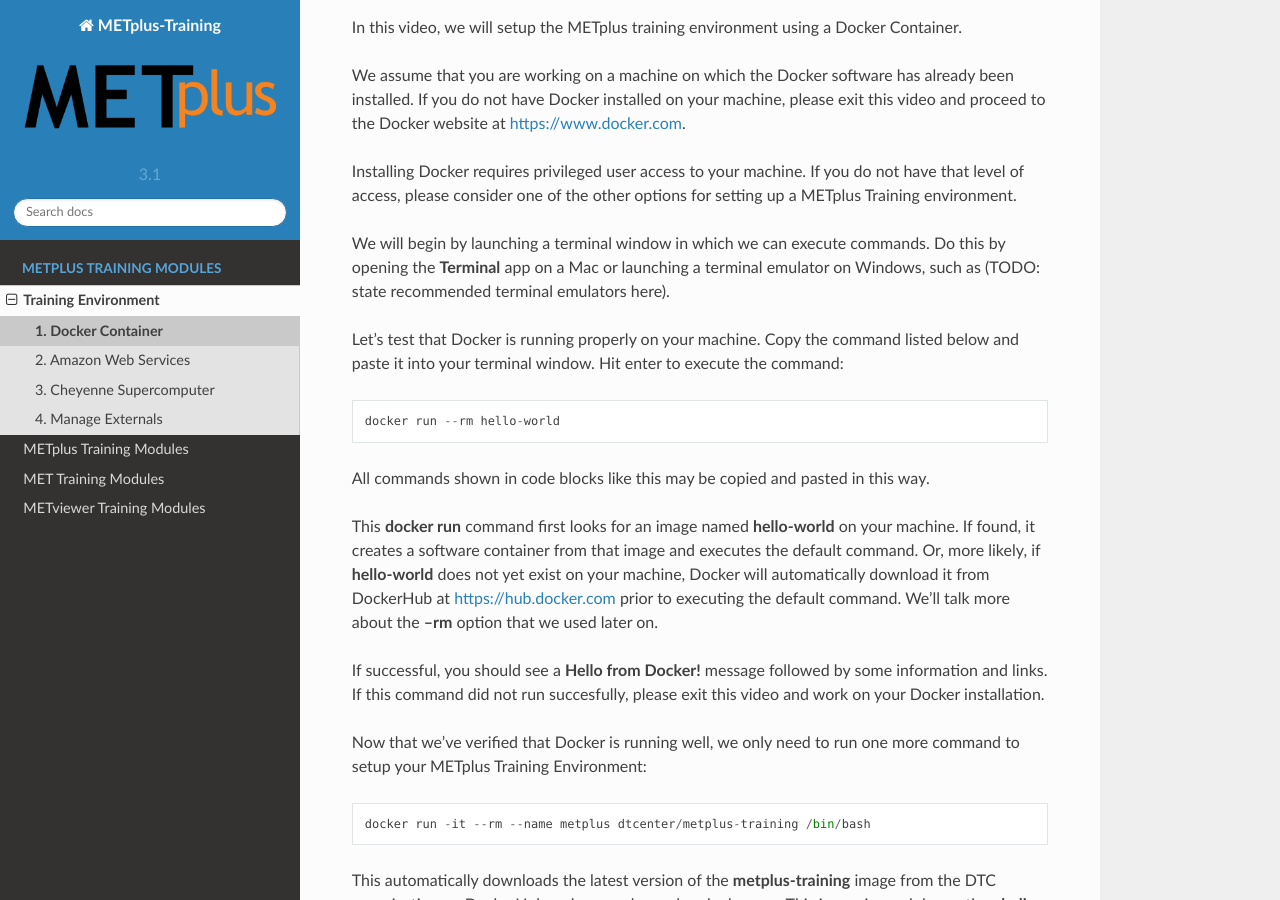
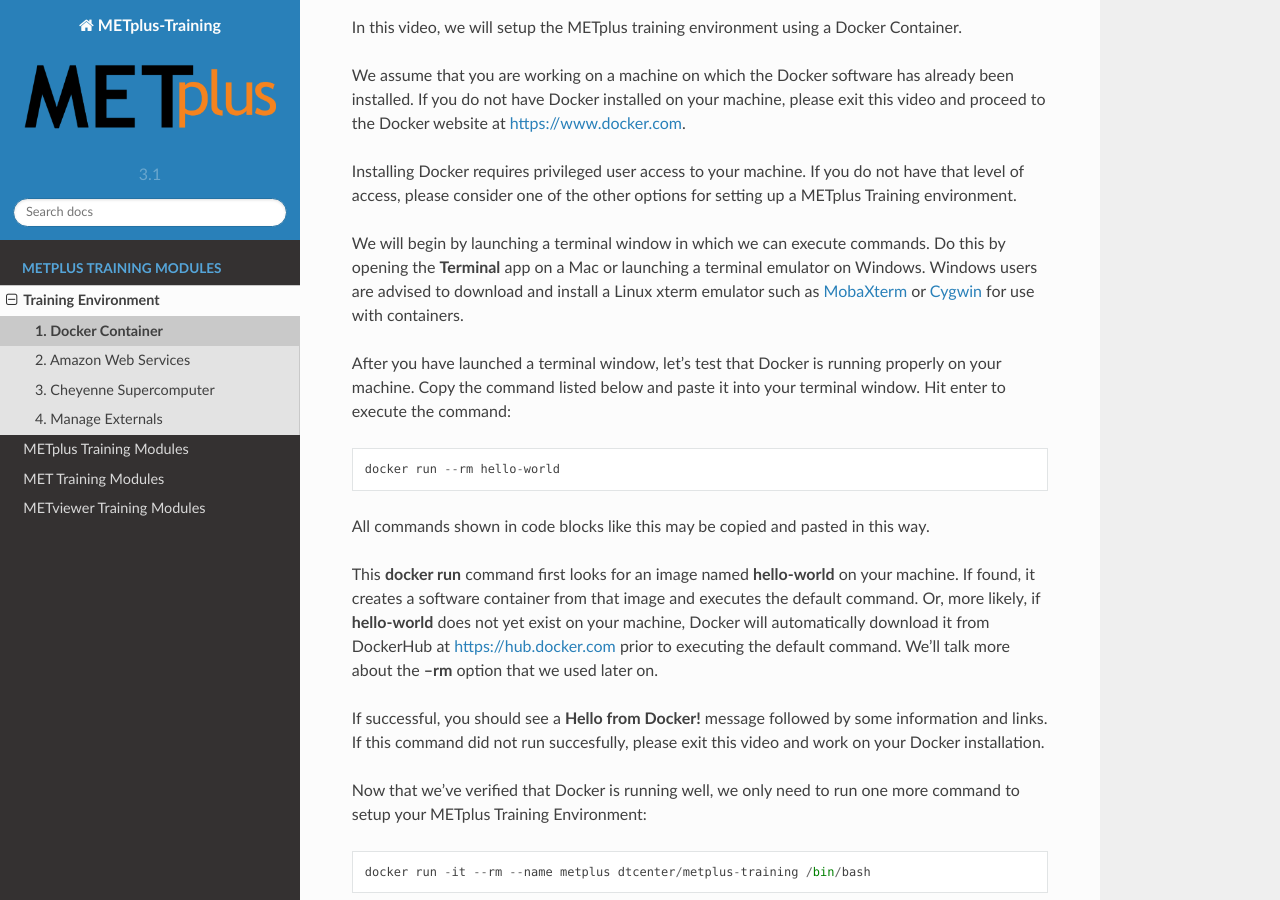
Before and after one commit to dtcenter/METplus-Training, a Sphinx documentation site: the page built from docs/Modules/Environment/docker.rst, in a window 1280 px wide and 900 px high, scrolled down 512 px. Built offline with Sphinx 7.4.7 and the Read the Docs theme 2.0.0, drawn with Linux system fonts in a browser that asks for light colours.

Commit message:
Add mobaxterm and cygwin links to docker instructions.

```diff
--- a/docs/Modules/Environment/docker.rst
+++ b/docs/Modules/Environment/docker.rst
@@ -19,10 +19,12 @@
 please consider one of the other options for setting up a METplus Training environment.
 
 We will begin by launching a terminal window in which we can execute commands. Do this by opening the
-**Terminal** app on a Mac or launching a terminal emulator on Windows, such as (TODO: state recommended terminal emulators here).
+**Terminal** app on a Mac or launching a terminal emulator on Windows. Windows users are advised to
+download and install a Linux xterm emulator such as `MobaXterm <https://mobaxterm.mobatek.net>`_
+or `Cygwin <http://cygwin.com>`_ for use with containers.
 
-Let's test that Docker is running properly on your machine. Copy the command listed below and
-paste it into your terminal window. Hit enter to execute the command:
+After you have launched a terminal window, let's test that Docker is running properly on your machine.
+Copy the command listed below and paste it into your terminal window. Hit enter to execute the command:
 
 .. code-block::
 
```
